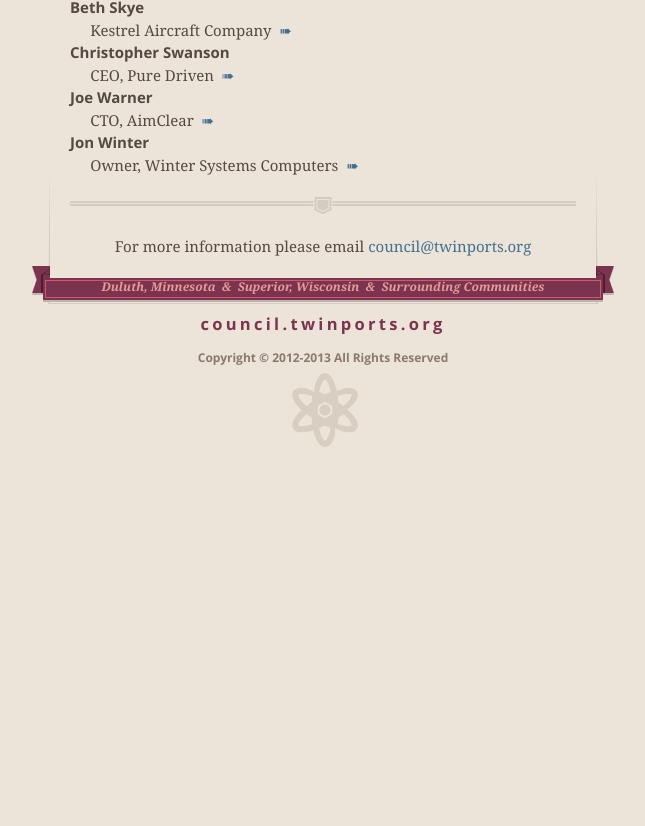
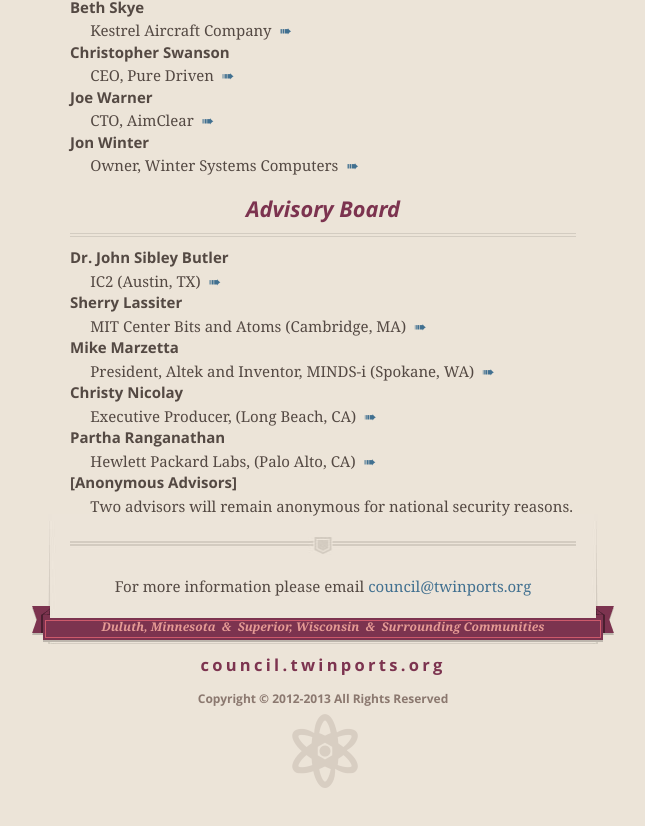
Before and after one commit to twinports/science-tech-council-site, a plain HTML site: page index.html in a window 1280 px wide. Shown: the part 888-1714 px from the top of the page, without its empty margins (317-962 px from the left). Before the commit the page ends 1391 px from the top, so only its background shows below. Drawn offline with nearby package versions, Linux system fonts and the light colour scheme.

Commit message:
Advisors added.

```diff
--- a/index.html
+++ b/index.html
@@ -132,12 +132,38 @@
             </dd>
         </dl>
 
-        <!-- Advisors Section
-        <h2 class="header-level-3">Advisors</h2>
+        <h2 class="header-level-3">Advisory Board</h2>
         <dl>
-          <dt>person</dt>
-          <dd>bio</dd>
-        </dl> -->
+          <dt>Dr. John Sibley Butler</dt>
+          <dd>
+            IC2 (Austin, TX)
+            <a href="http://sites.la.utexas.edu/johnsibleybutler/" target="_blank">&nbsp;&#x27A0;</a>
+          </dd>
+          <dt>Sherry Lassiter</dt>
+          <dd>
+            MIT Center Bits and Atoms (Cambridge, MA)
+            <a href="http://fab.cba.mit.edu/world/people/lass/MITCV.html" target="_blank">&nbsp;&#x27A0;</a>
+          </dd>
+          <dt>Mike Marzetta</dt>
+          <dd>
+            President, Altek and Inventor, MINDS-i (Spokane, WA)
+            <a href="http://www.linkedin.com/pub/mike-marzetta/10/938/41b" target="_blank">&nbsp;&#x27A0;</a>
+          </dd>
+          <dt>Christy Nicolay</dt>
+          <dd>
+            Executive Producer, (Long Beach, CA)
+            <a href="http://www.linkedin.com/in/christynicolay/" target="_blank">&nbsp;&#x27A0;</a>
+          </dd>
+          <dt>Partha Ranganathan</dt>
+          <dd>
+            Hewlett Packard Labs, (Palo Alto, CA)
+            <a href="http://www.hpl.hp.com/personal/Partha_Ranganathan/" target="_blank">&nbsp;&#x27A0;</a>
+          </dd>
+          <dt>[Anonymous Advisors]</dt>
+          <dd>
+            Two advisors will remain anonymous for national security reasons.
+          </dd>
+        </dl>
 
         <hr>
         <p align="center">For more information please email <a href="mailto:council@twinports.org">council@twinports.org</a></p>
```
